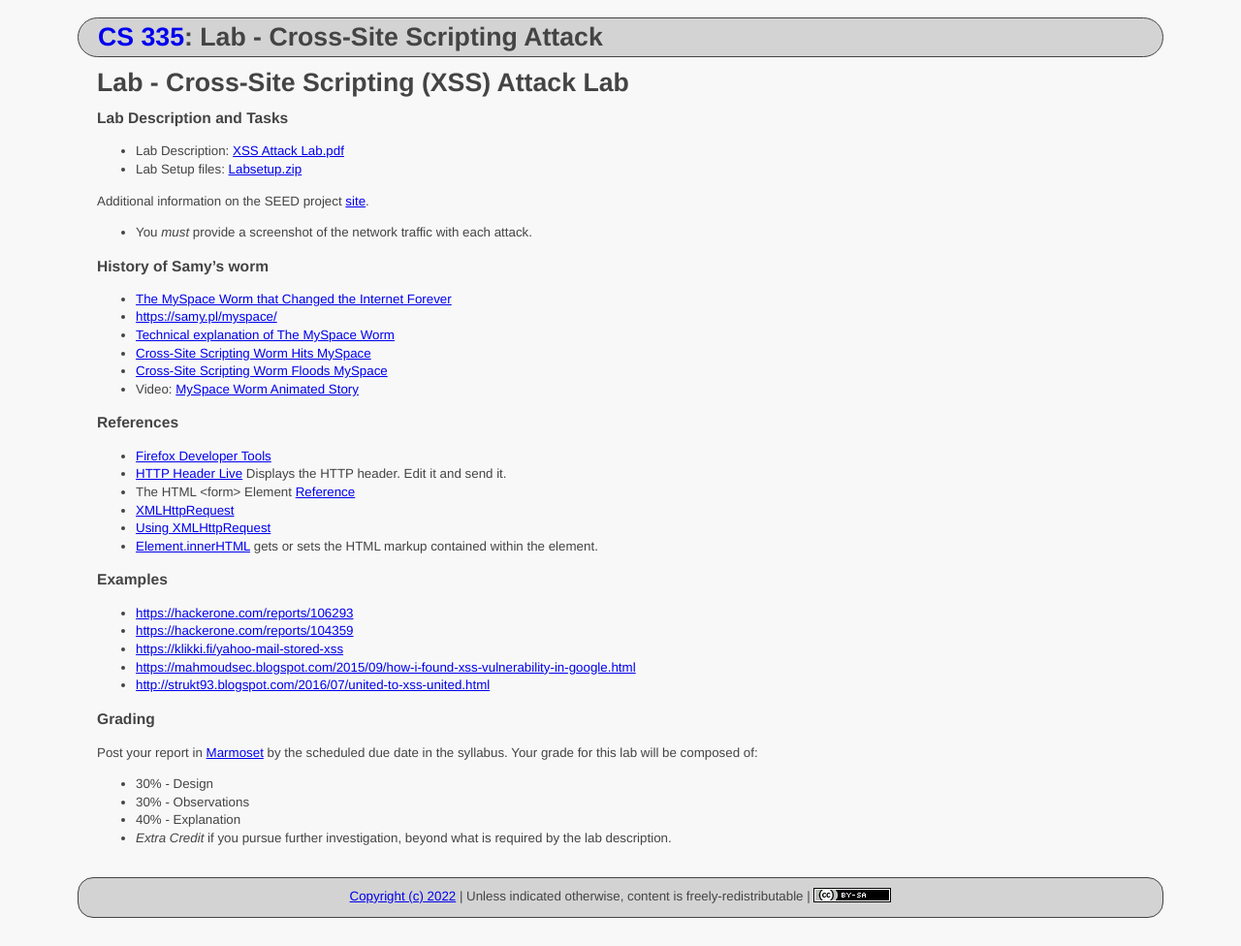
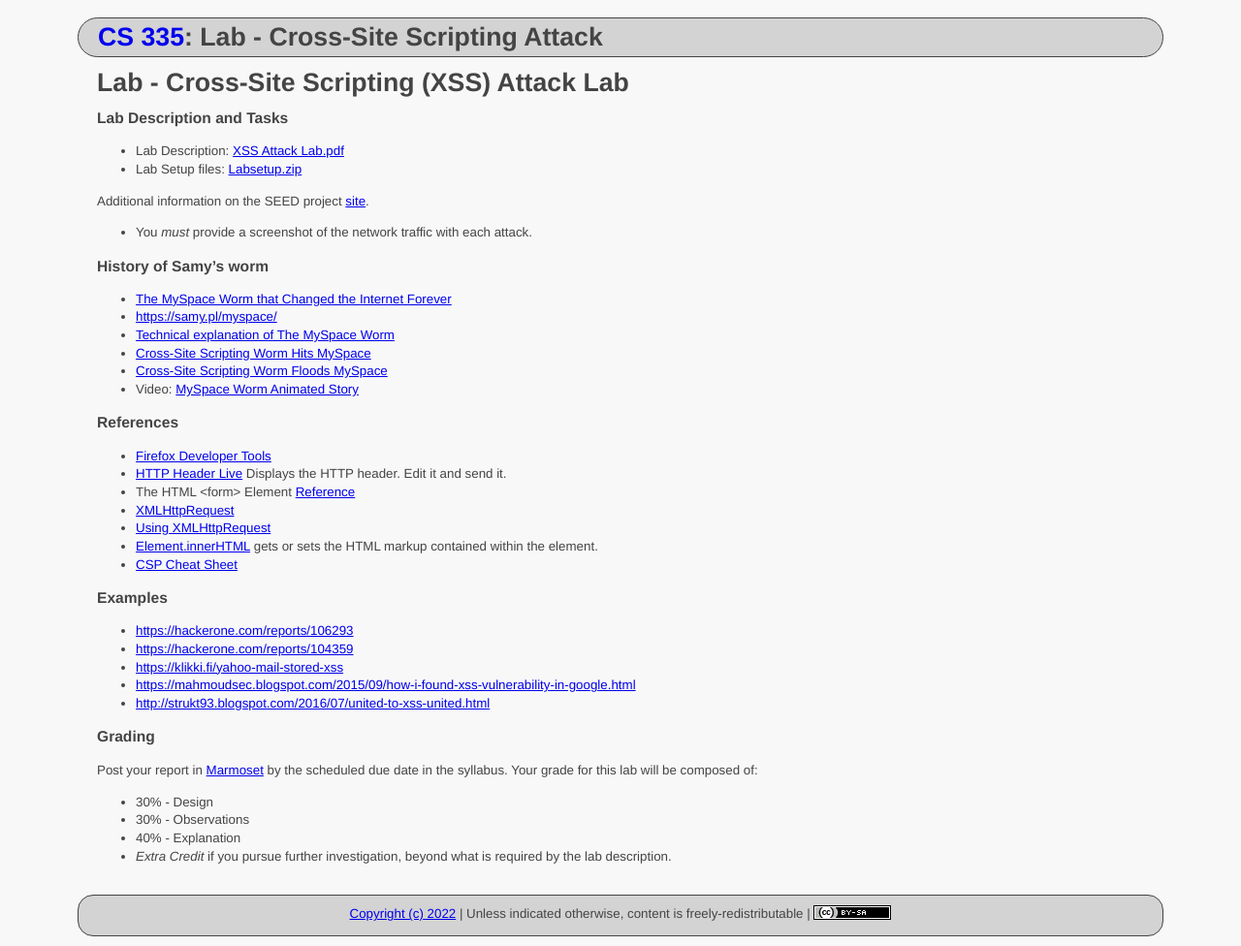
Before and after one commit to ycpcs/cs335-spring2022, a Jekyll site: the page built from labs/xss_attack.md, in a window 1280 px wide. Shown: the whole page at 97% size. Built offline with Jekyll 4.4.1, drawn with Linux system fonts in a browser that asks for light colours.

Commit message:
add cheat cheet

```diff
--- a/labs/xss_attack.md
+++ b/labs/xss_attack.md
@@ -30,6 +30,7 @@
 - [XMLHttpRequest](https://developer.mozilla.org/en-US/docs/Web/API/XMLHttpRequest)
 - [Using XMLHttpRequest](https://developer.mozilla.org/en-US/docs/Web/API/XMLHttpRequest/Using_XMLHttpRequest)
 - [Element.innerHTML](https://developer.mozilla.org/en-US/docs/Web/API/Element/innerHTML) gets or sets the HTML markup contained within the element.
+- [CSP Cheat Sheet](https://cheatsheetseries.owasp.org/cheatsheets/Content_Security_Policy_Cheat_Sheet.html)
 
 ### Examples
 - [https://hackerone.com/reports/106293](https://hackerone.com/reports/106293/)
```
